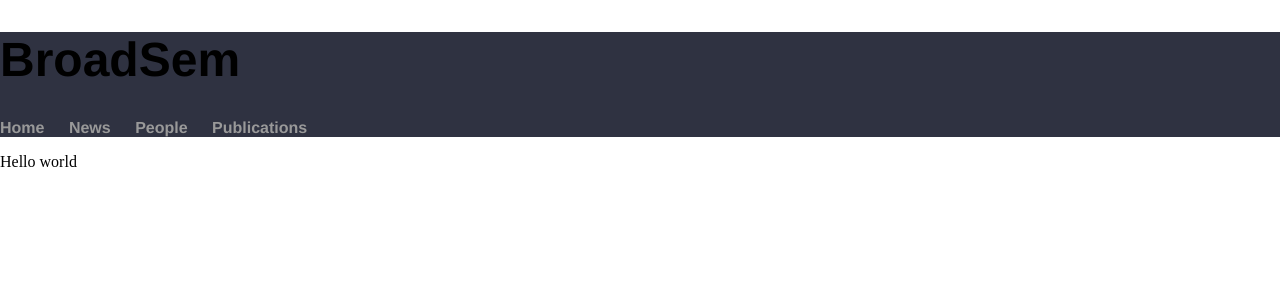
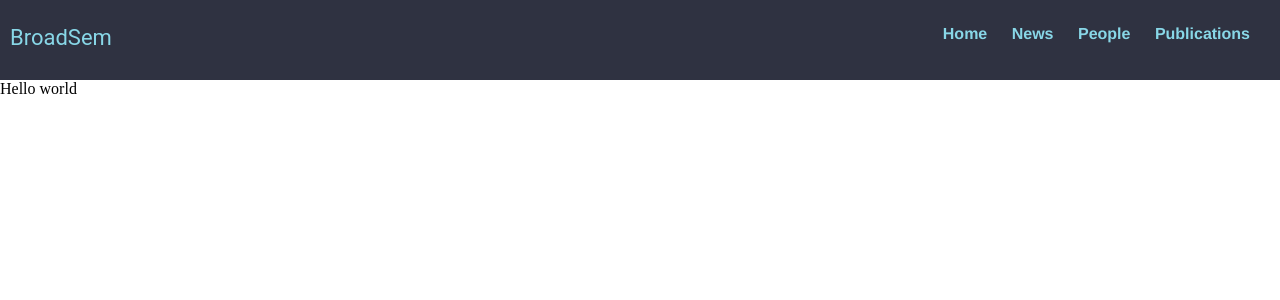
Before and after one commit to broadsem/broadsem.github.io, a Jekyll site: the page built from _pages/index.html, in a window 1280 px wide. Shown: the top 300 px of the page. Built offline with Jekyll 4.4.1, drawn with Linux system fonts in a browser that asks for light colours.

Commit message:
Updated header

```diff
--- a/_includes/header.html
+++ b/_includes/header.html
@@ -1,17 +1,19 @@
 <header class=broadsem-header>
-<div class=broadsem_header_text>
+<div class=broadsem-header-container>
+<div class=broadsem-header-text>
 <h1>BroadSem</h1>
 </div>
-<nav class=broadsem_navigation_bar>
+<nav class=broadsem-header-navigation-bar>
 	<ul>
     	{% assign navigation_pages = site.html_pages | sort: 'navigation_weight' %}
     	{% for p in navigation_pages %}
       		{% if p.navigation_weight %}
         	<li>
-          	<a href="{{ p.url }}" {% if p.url == page.url %} class="active" {% endif %}>{{ p.title }}</a>
+          	<a class=broadsem-header-navigation-item href="{{ p.url }}" {% if p.url == page.url %} class="active" {% endif %}>{{ p.title }}</a>
         	</li>
       		{% endif %}
     	{% endfor %}
   </ul>
 </nav>
+</div>
 </header>
--- a/_pages/publications.html
+++ b/_pages/publications.html
@@ -23,12 +23,12 @@
 </div>
 
 <div class=broadsem-publication-venue-box>
-{{publication.venue}}
+{{publication.venue}}, {{publication.year}}
 </div>
 
 <div class=broadsem-publication-extra-box>
-<a class=broadsem-publication-extra-link onclick="hide_visibility('publication-bib-box-{{forloop.index}}');toggle_visibility('publication-abstract-box-{{forloop.index}}')">abstract</a>
-<a class=broadsem-publication-extra-link onclick="hide_visibility('publication-abstract-box-{{forloop.index}}');toggle_visibility('publication-bib-box-{{forloop.index}}')">bib</a>
+<a class=broadsem-publication-extra-link onclick="hide_visibility('publication-bib-box-{{forloop.index}}');toggle_visibility('publication-abstract-box-{{forloop.index}}')" href>abstract</a>
+<a class=broadsem-publication-extra-link onclick="hide_visibility('publication-abstract-box-{{forloop.index}}');toggle_visibility('publication-bib-box-{{forloop.index}}')" href>bib</a>
 {% if publication.pdf %}
 <a class=broadsem-publication-extra-link href={{publication.pdf}}>pdf</a>
 {% endif %}
--- a/css/main.css
+++ b/css/main.css
@@ -1,7 +1,6 @@
-body {
-margin: 0;
-padding: 0;
-}
+/*
+	Header:
+*/
 
 .broadsem-header {
     padding-left: 0;
@@ -9,7 +8,76 @@
     margin: 0;
     background-color: #2f3241;
     border-bottom-color: #1a1b23;
+    padding-top: 25px;
+    padding-bottom: 25px;
+    box-sizing: border-box;
 }
+
+.broadsem-header-container {
+    margin-left: auto;
+    margin-right: auto;
+    max-width: 1260px;
+    height:30px;
+}
+
+.broadsem-header-text {
+    margin: 0;
+    padding: 0;
+    float: left;
+    display: block;
+    text-align: center;
+}
+
+.broadsem-header-navigation-bar {
+    margin: 0;
+    padding: 0;
+    float: right;
+}
+
+.broadsem-header h1 {
+    margin: 0;
+    font-size: 3em;
+    font: 22px Roboto,-apple-system,BlinkMacSystemFont,"Helvetica Neue","Segoe UI","Oxygen","Ubuntu","Cantarell","Open Sans",sans-serif;
+    color: #88d7e7;
+}
+
+.broadsem-header ul {
+    font-family:'Helvetica', 'Arial', 'Sans-Serif';
+    color: #88d7e7;
+    list-style: none;
+    font-weight: bold;
+    padding: 0px;
+    margin: 0px
+}
+
+.broadsem-header ul li {
+    color: #88d7e7;
+    display: inline;
+    margin-right: 20px;
+    text-decoration: none;
+}
+
+.broadsem-header-navigation-item {
+    text-decoration: none;
+    color: #88d7e7;
+}
+
+/*
+	Unsorted:
+*/
+
+body {
+    margin: 0;
+    padding: 0;
+}
+
+.broadsem-hidden {
+    display: none;
+}
+
+/*
+
+
 
 nav ul, footer ul {
     font-family:'Helvetica', 'Arial', 'Sans-Serif';
@@ -47,10 +115,5 @@
     list-style: none;
 }
 
-broadsem_navigation_bar {
 
-}
-
-.broadsem-hidden {
-    display: none;
-}
+*/
```
